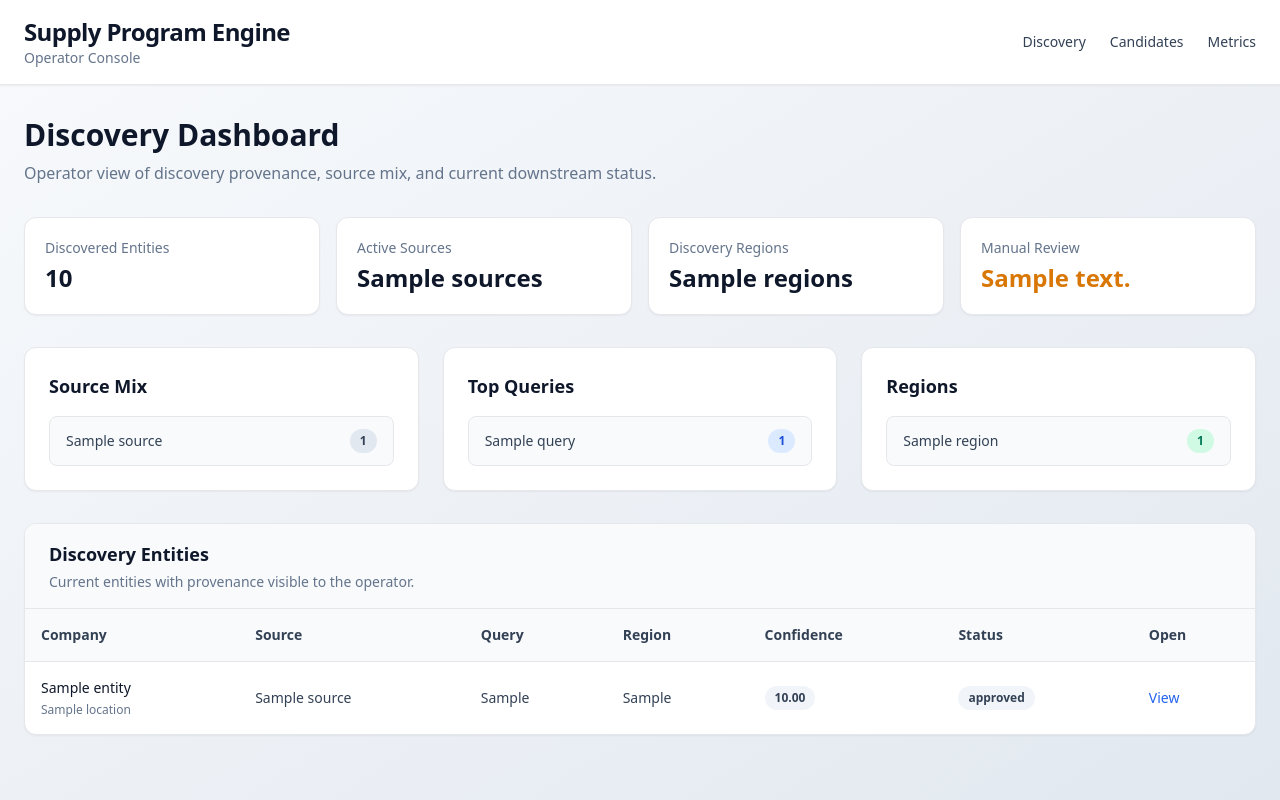
After one commit to Samuel-McC/supply-program-engine, a FastAPI app: template src/supply_program_engine/templates/discovery.html in a window 1280 px wide. The commit adds this page. Run offline with FastAPI, Linux system fonts and the light colour scheme; the template is opened without the code that fills it: most values are stand-ins (such as "Sample title", 1, 10 or a date in 2020); some libraries are stand-ins or nearby versions.

Commit message:
feat(ui): add discovery dashboard and separate entity provenance card

```diff
--- a/src/supply_program_engine/api.py
+++ b/src/supply_program_engine/api.py
@@ -1,5 +1,6 @@
 from __future__ import annotations
 
+from collections import Counter
 import hashlib
 import hmac
 import json
@@ -338,6 +339,38 @@ def create_app() -> FastAPI:
             },
     )
 
+    @app.get("/ui/discovery", response_class=HTMLResponse)
+    async def ui_discovery(request: Request):
+        state = build_pipeline_state()
+        discovered = [
+            view
+            for view in rank_pipeline(list(state.values()))
+            if view.source or view.discovered_via or view.source_query or view.external_id
+        ]
+
+        source_counts = Counter(view.source for view in discovered if view.source)
+        region_counts = Counter(view.source_region for view in discovered if view.source_region)
+        query_counts = Counter(view.source_query for view in discovered if view.source_query)
+
+        summary = {
+            "total": len(discovered),
+            "sources": len(source_counts),
+            "regions": len(region_counts),
+            "manual_review": len([view for view in discovered if view.requires_manual_review]),
+        }
+
+        return templates.TemplateResponse(
+            "discovery.html",
+            {
+                "request": request,
+                "summary": summary,
+                "entities": discovered,
+                "source_counts": source_counts.most_common(),
+                "region_counts": region_counts.most_common(),
+                "query_counts": query_counts.most_common(5),
+            },
+        )
+
 
     @app.get("/ui/metrics", response_class=HTMLResponse)
     async def ui_metrics(request: Request):
--- a/src/supply_program_engine/templates/base.html
+++ b/src/supply_program_engine/templates/base.html
@@ -17,6 +17,7 @@
                 </div>
 
                 <nav class="flex gap-6 text-sm font-medium">
+                    <a href="/ui/discovery" class="text-slate-700 hover:text-blue-600">Discovery</a>
                     <a href="/ui/candidates" class="text-slate-700 hover:text-blue-600">Candidates</a>
                     <a href="/ui/metrics" class="text-slate-700 hover:text-blue-600">Metrics</a>
                 </nav>
--- /dev/null
+++ b/src/supply_program_engine/templates/discovery.html
@@ -0,0 +1,136 @@
+{% extends "base.html" %}
+
+{% block content %}
+<div class="mb-8">
+    <h2 class="text-3xl font-bold text-slate-900">Discovery Dashboard</h2>
+    <p class="mt-2 text-slate-500">Operator view of discovery provenance, source mix, and current downstream status.</p>
+</div>
+
+<div class="grid grid-cols-1 md:grid-cols-4 gap-4 mb-8">
+    <div class="bg-white rounded-xl shadow-sm border p-5">
+        <div class="text-sm text-slate-500">Discovered Entities</div>
+        <div class="mt-1 text-2xl font-bold text-slate-900">{{ summary.total }}</div>
+    </div>
+    <div class="bg-white rounded-xl shadow-sm border p-5">
+        <div class="text-sm text-slate-500">Active Sources</div>
+        <div class="mt-1 text-2xl font-bold text-slate-900">{{ summary.sources }}</div>
+    </div>
+    <div class="bg-white rounded-xl shadow-sm border p-5">
+        <div class="text-sm text-slate-500">Discovery Regions</div>
+        <div class="mt-1 text-2xl font-bold text-slate-900">{{ summary.regions }}</div>
+    </div>
+    <div class="bg-white rounded-xl shadow-sm border p-5">
+        <div class="text-sm text-slate-500">Manual Review</div>
+        <div class="mt-1 text-2xl font-bold text-amber-600">{{ summary.manual_review }}</div>
+    </div>
+</div>
+
+<div class="grid grid-cols-1 lg:grid-cols-3 gap-6 mb-8">
+    <div class="bg-white rounded-xl shadow-sm border p-6">
+        <h3 class="text-lg font-semibold text-slate-900 mb-4">Source Mix</h3>
+        {% if source_counts %}
+            <div class="space-y-3">
+                {% for source, count in source_counts %}
+                <div class="flex items-center justify-between rounded-lg border bg-slate-50 px-4 py-3">
+                    <span class="text-sm font-medium text-slate-700">{{ source }}</span>
+                    <span class="inline-flex items-center rounded-full bg-slate-200 px-2.5 py-1 text-xs font-semibold text-slate-700">{{ count }}</span>
+                </div>
+                {% endfor %}
+            </div>
+        {% else %}
+            <p class="text-sm text-slate-500">No discovery source metadata recorded yet.</p>
+        {% endif %}
+    </div>
+
+    <div class="bg-white rounded-xl shadow-sm border p-6">
+        <h3 class="text-lg font-semibold text-slate-900 mb-4">Top Queries</h3>
+        {% if query_counts %}
+            <div class="space-y-3">
+                {% for query, count in query_counts %}
+                <div class="flex items-center justify-between rounded-lg border bg-slate-50 px-4 py-3">
+                    <span class="text-sm font-medium text-slate-700">{{ query }}</span>
+                    <span class="inline-flex items-center rounded-full bg-blue-100 px-2.5 py-1 text-xs font-semibold text-blue-700">{{ count }}</span>
+                </div>
+                {% endfor %}
+            </div>
+        {% else %}
+            <p class="text-sm text-slate-500">No discovery queries recorded yet.</p>
+        {% endif %}
+    </div>
+
+    <div class="bg-white rounded-xl shadow-sm border p-6">
+        <h3 class="text-lg font-semibold text-slate-900 mb-4">Regions</h3>
+        {% if region_counts %}
+            <div class="space-y-3">
+                {% for region, count in region_counts %}
+                <div class="flex items-center justify-between rounded-lg border bg-slate-50 px-4 py-3">
+                    <span class="text-sm font-medium text-slate-700">{{ region }}</span>
+                    <span class="inline-flex items-center rounded-full bg-emerald-100 px-2.5 py-1 text-xs font-semibold text-emerald-700">{{ count }}</span>
+                </div>
+                {% endfor %}
+            </div>
+        {% else %}
+            <p class="text-sm text-slate-500">No discovery regions recorded yet.</p>
+        {% endif %}
+    </div>
+</div>
+
+<div class="bg-white rounded-xl shadow-sm border overflow-hidden">
+    <div class="border-b bg-slate-50 px-6 py-4">
+        <h3 class="text-lg font-semibold text-slate-900">Discovery Entities</h3>
+        <p class="mt-1 text-sm text-slate-500">Current entities with provenance visible to the operator.</p>
+    </div>
+
+    {% if entities %}
+    <div class="overflow-x-auto">
+        <table class="w-full text-sm">
+            <thead class="bg-slate-50 border-b">
+                <tr>
+                    <th class="p-4 text-left font-semibold text-slate-700">Company</th>
+                    <th class="p-4 text-left font-semibold text-slate-700">Source</th>
+                    <th class="p-4 text-left font-semibold text-slate-700">Query</th>
+                    <th class="p-4 text-left font-semibold text-slate-700">Region</th>
+                    <th class="p-4 text-left font-semibold text-slate-700">Confidence</th>
+                    <th class="p-4 text-left font-semibold text-slate-700">Status</th>
+                    <th class="p-4 text-left font-semibold text-slate-700">Open</th>
+                </tr>
+            </thead>
+            <tbody>
+                {% for entity in entities %}
+                <tr class="border-b last:border-b-0 hover:bg-slate-50">
+                    <td class="p-4">
+                        <div class="font-medium text-slate-900">{{ entity.company_name }}</div>
+                        <div class="mt-1 text-xs text-slate-500">{{ entity.location or "Unknown location" }}</div>
+                    </td>
+                    <td class="p-4 text-slate-700">{{ entity.source or "N/A" }}</td>
+                    <td class="p-4 text-slate-700">{{ entity.source_query or entity.discovered_via or "N/A" }}</td>
+                    <td class="p-4 text-slate-700">{{ entity.source_region or "N/A" }}</td>
+                    <td class="p-4">
+                        {% if entity.source_confidence is not none %}
+                            <span class="inline-flex items-center rounded-full bg-slate-100 px-2.5 py-1 text-xs font-semibold text-slate-700">
+                                {{ "%.2f"|format(entity.source_confidence) }}
+                            </span>
+                        {% else %}
+                            <span class="text-slate-500">N/A</span>
+                        {% endif %}
+                    </td>
+                    <td class="p-4">
+                        <span class="inline-flex items-center rounded-full bg-slate-100 px-2.5 py-1 text-xs font-semibold text-slate-700">
+                            {{ entity.status }}
+                        </span>
+                    </td>
+                    <td class="p-4">
+                        <a href="/ui/entity/{{ entity.entity_id }}" class="font-medium text-blue-600 hover:underline">
+                            View
+                        </a>
+                    </td>
+                </tr>
+                {% endfor %}
+            </tbody>
+        </table>
+    </div>
+    {% else %}
+    <div class="px-6 py-8 text-sm text-slate-500">No discovery entities are available yet.</div>
+    {% endif %}
+</div>
+{% endblock %}
```
Also changed, not shown: src/supply_program_engine/templates/entity_detail.html (+43 -30 lines), tests/test_ui.py (added, +62 -0 lines).
